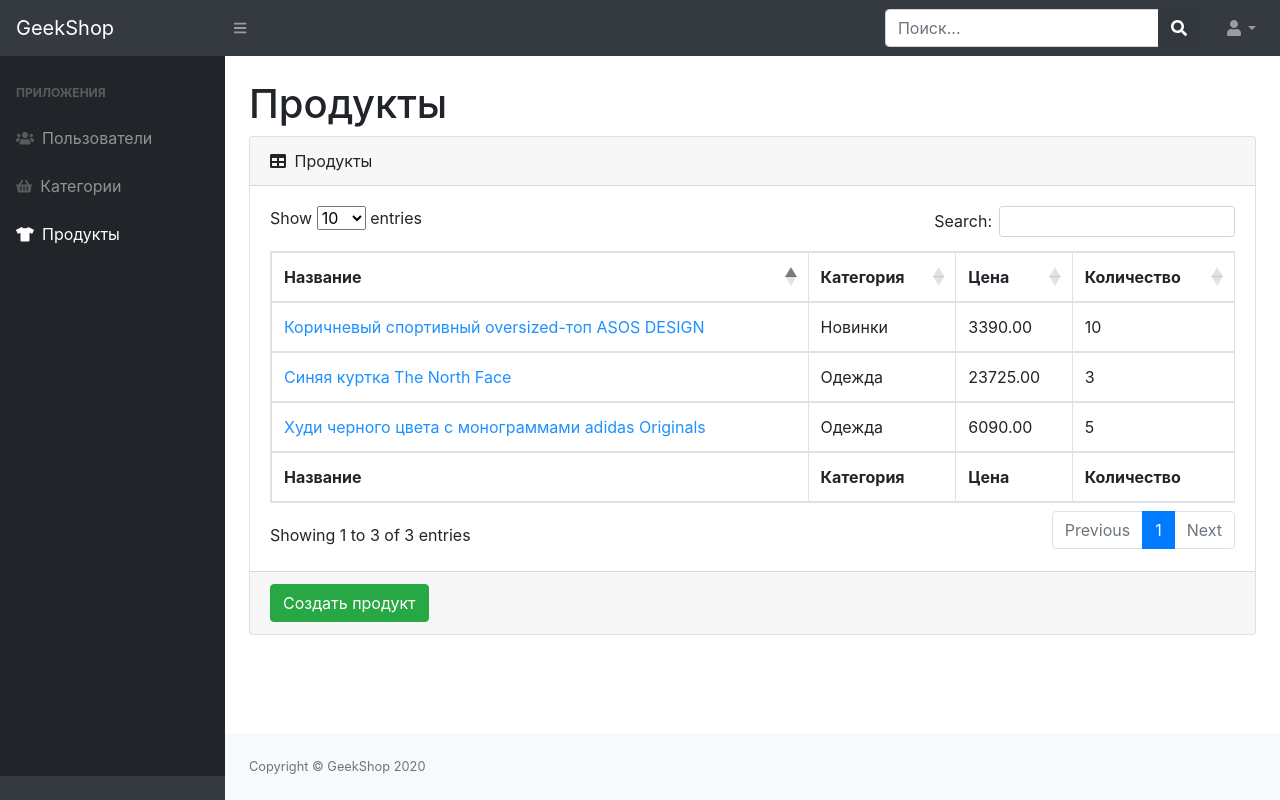
After one commit to Tot741/geekshop_server, a Django app: page /admin-staff/admin-products-read/ in a window 1280 px wide. The commit adds this page. Run offline with Django 3.2, Linux system fonts and the light colour scheme; the visitor is signed in with stand-in values (Sample User, id 1); data comes from the database, SQL or seed files in the repository; some libraries are stand-ins or nearby versions.

Commit message:
create admin-product-read

```diff
--- /dev/null
+++ b/adminapp/templates/adminapp/admin_products_read.html
@@ -0,0 +1,46 @@
+{% extends 'adminapp/base.html' %}
+
+{% block content %}
+    <h1 class="mt-4">Продукты</h1>
+    <div class="card mb-4">
+                    <div class="card-header">
+                        <i class="fas fa-table mr-1"></i>
+                        Продукты
+                    </div>
+                    <div class="card-body">
+                        <div class="table-responsive">
+                            <table class="table table-bordered" id="dataTable" width="100%" cellspacing="0">
+                                <thead>
+                                <tr>
+                                    <th>Название</th>
+                                    <th>Категория</th>
+                                    <th>Цена</th>
+                                    <th>Количество</th>
+                                </tr>
+                                </thead>
+                                <tfoot>
+                                <tr>
+                                    <th>Название</th>
+                                    <th>Категория</th>
+                                    <th>Цена</th>
+                                    <th>Количество</th>
+                                </tr>
+                                </tfoot>
+                                <tbody>
+                                {% for product in products %}
+                                    <tr>
+                                        <td><a href="" style="color: dodgerblue">{{ product.name }}</a></td>
+                                        <td>{{ product.category }}</td>
+                                        <td>{{ product.price }}</td>
+                                        <td>{{ product.quantity }}</td>
+                                    </tr>
+                                {% endfor %}
+                                </tbody>
+                            </table>
+                        </div>
+                    </div>
+                    <div class="card-footer">
+                        <a href=""><button class="btn btn-success">Создать продукт</button></a>
+                    </div>
+                </div>
+{% endblock %}
--- a/adminapp/templates/adminapp/base.html
+++ b/adminapp/templates/adminapp/base.html
@@ -61,7 +61,7 @@
                         </div>
                         Категории
                     </a>
-                    <a class="nav-link" href="index.html">
+                    <a class="nav-link" href="{% url 'admins:admin_products_read' %}">
                         <div class="sb-nav-link-icon">
                             <i class="fas fa-tshirt"></i>
                         </div>
--- a/adminapp/urls.py
+++ b/adminapp/urls.py
@@ -1,6 +1,6 @@
 from django.urls import path
 
-from adminapp.views import index, admin_users_read, admin_users_create, admin_users_update, admin_users_delete
+from adminapp.views import index, admin_users_read, admin_users_create, admin_users_update, admin_users_delete, admin_products_read
 
 app_name = 'adminapp'
 
@@ -10,4 +10,6 @@
     path('admin-users-create/', admin_users_create, name='admin_users_create'),
     path('admin-users-update/<int:id>/', admin_users_update, name='admin_users_update'),
     path('admin-users-delete/<int:id>/', admin_users_delete, name='admin_users_delete'),
+    path('admin-users-delete/<int:id>/', admin_users_delete, name='admin_users_delete'),
+    path('admin-products-read/', admin_products_read, name='admin_products_read'),
     ]
--- a/adminapp/views.py
+++ b/adminapp/views.py
@@ -4,6 +4,7 @@
 from django.contrib.auth.decorators import user_passes_test
 
 from authapp.models import User
+from mainapp.models import Product
 from adminapp.forms import UserAdminRegisterForm, UserAdminProfileForm
 
 
@@ -59,3 +60,11 @@
     user.is_active = False
     user.save()
     return HttpResponseRedirect(reverse('admins:admin_users_read'))
+
+
+@user_passes_test(lambda u: u.is_superuser)
+def admin_products_read(request):
+    context = {
+        'products': Product.objects.all(),
+    }
+    return render(request, 'adminapp/admin_products_read.html', context)
```
